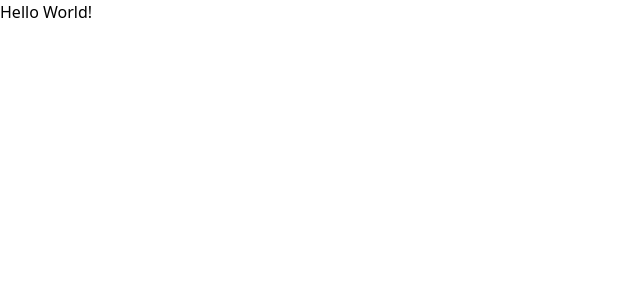
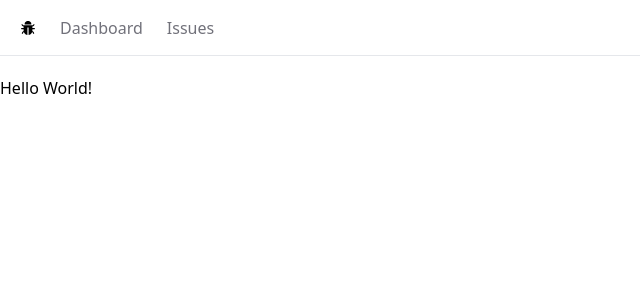
Before and after one commit to h3nrzi/issue-tracker, a Next.js app: page / in a window 1280 px wide. Shown: the top 300 px of the page, without its empty margins (0-640 px from the left). Built offline with nearby package versions, Linux system fonts and the light colour scheme.

Commit message:
feat: build the navbar

```diff
--- a/app/layout.tsx
+++ b/app/layout.tsx
@@ -2,6 +2,7 @@
 import localFont from "next/font/local";
 import "./globals.css";
 import { PropsWithChildren } from "react";
+import NavBar from "@/app/nav-bar";
 
 const geistSans = localFont({
   src: "./fonts/GeistVF.woff",
@@ -25,7 +26,8 @@
       <body
         className={`${geistSans.variable} ${geistMono.variable} antialiased`}
       >
-        {children}
+        <NavBar />
+        <main>{children}</main>
       </body>
     </html>
   );
--- /dev/null
+++ b/app/nav-bar.tsx
@@ -0,0 +1,29 @@
+import Link from "next/link";
+import { AiFillBug } from "react-icons/ai";
+
+export default function NavBar() {
+  const links = [
+    { label: "Dashboard", to: "/dashboard" },
+    { label: "Issues", to: "/issues" },
+  ];
+
+  return (
+    <nav className="flex space-x-6 border-b mb-5 px-5 h-14 items-center">
+      <Link href="/">
+        <AiFillBug />
+      </Link>
+
+      <ul className="flex space-x-6">
+        {links.map((link) => (
+          <Link
+            href={link.to}
+            key={link.label}
+            className="text-zinc-500 hover:text-zinc-900 transition-colors"
+          >
+            {link.label}
+          </Link>
+        ))}
+      </ul>
+    </nav>
+  );
+}
```
Also changed, not shown: package.json (+5 -4 lines), 1 other file (tests, documents, lock files or other folders).
